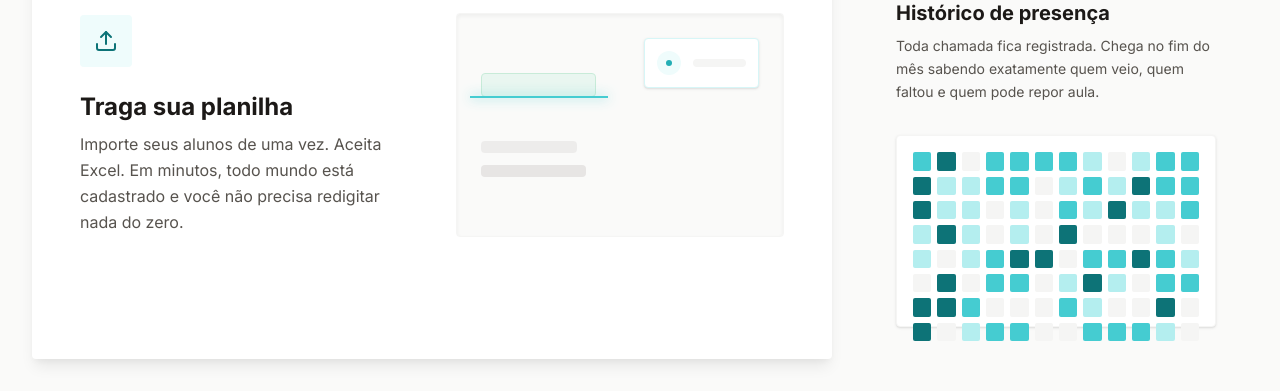
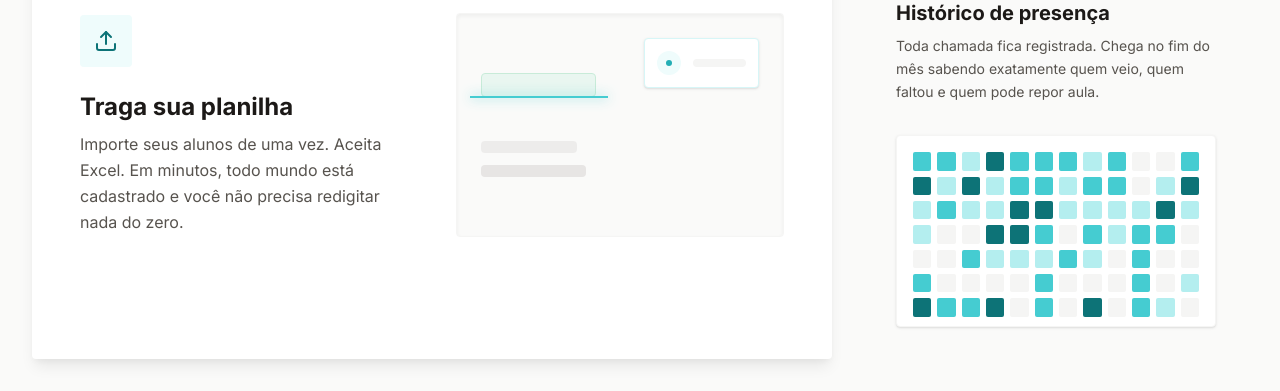
Before and after one commit to eidryan/Cadencio, a Next.js app: page / in a window 1280 px wide. Shown: the part 2540-2931 px from the top of the page. Built offline with nearby package versions, Linux system fonts and the light colour scheme.

Commit message:
fix: resolve overflow issue in BloomingCanvas grid

```diff
--- a/components/features-primary.tsx
+++ b/components/features-primary.tsx
@@ -104,8 +104,8 @@ function BloomingCanvas() {
   }, [])
 
   return (
-    <div ref={containerRef} className="mt-8 grid grid-cols-12 gap-1.5 p-4 bg-white rounded-sm border border-gray-100 shadow-sm h-48 content-start">
-      {Array.from({ length: 96 }).map((_, i) => (
+    <div ref={containerRef} className="mt-8 grid grid-cols-12 gap-1.5 p-4 bg-white rounded-sm h-48 content-start overflow-hidden border border-gray-100 shadow-sm">
+      {Array.from({ length: 84 }).map((_, i) => (
         <div key={i} className="bloom-dot w-full aspect-square rounded-[2px]" />
       ))}
     </div>
```
